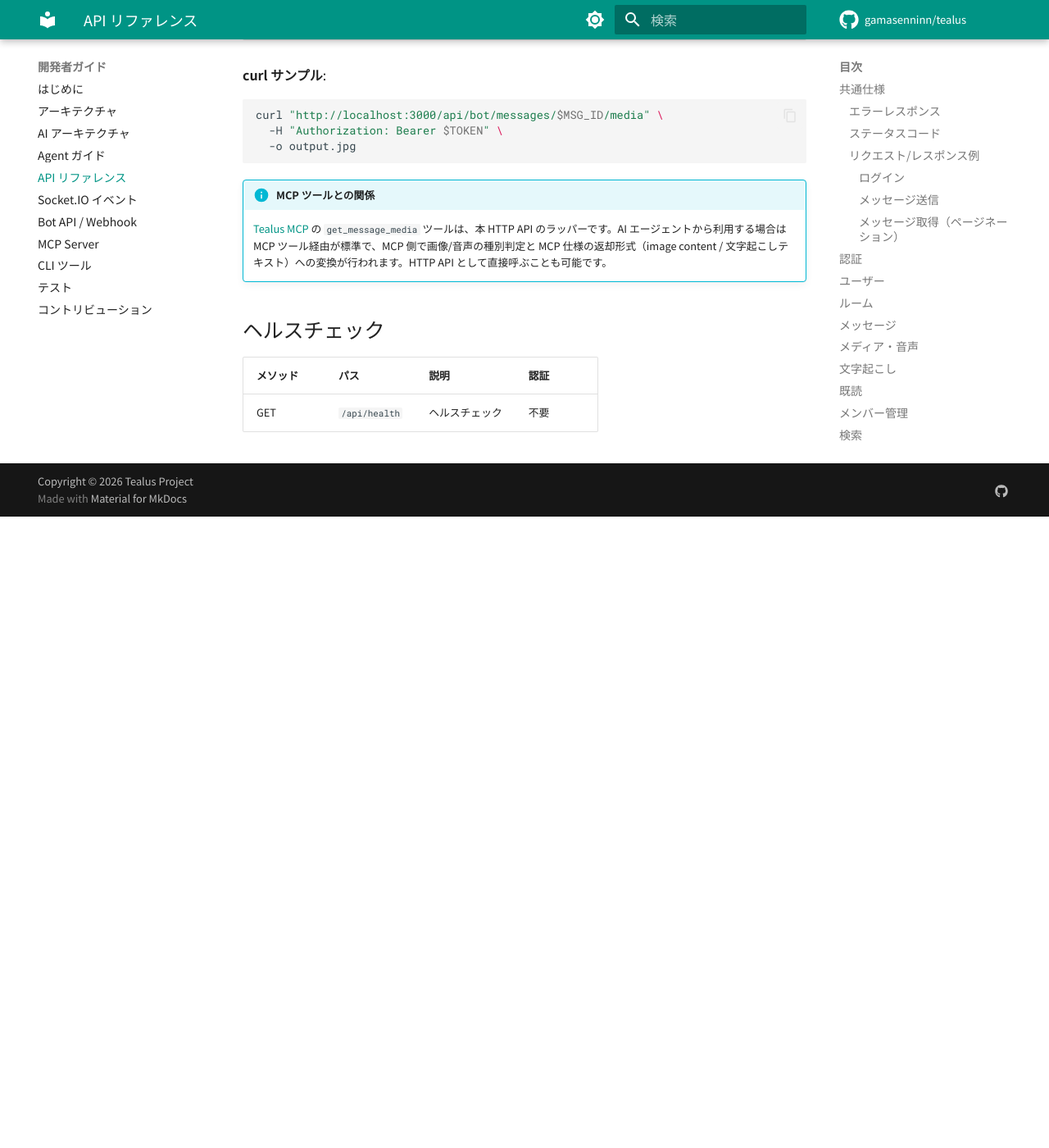
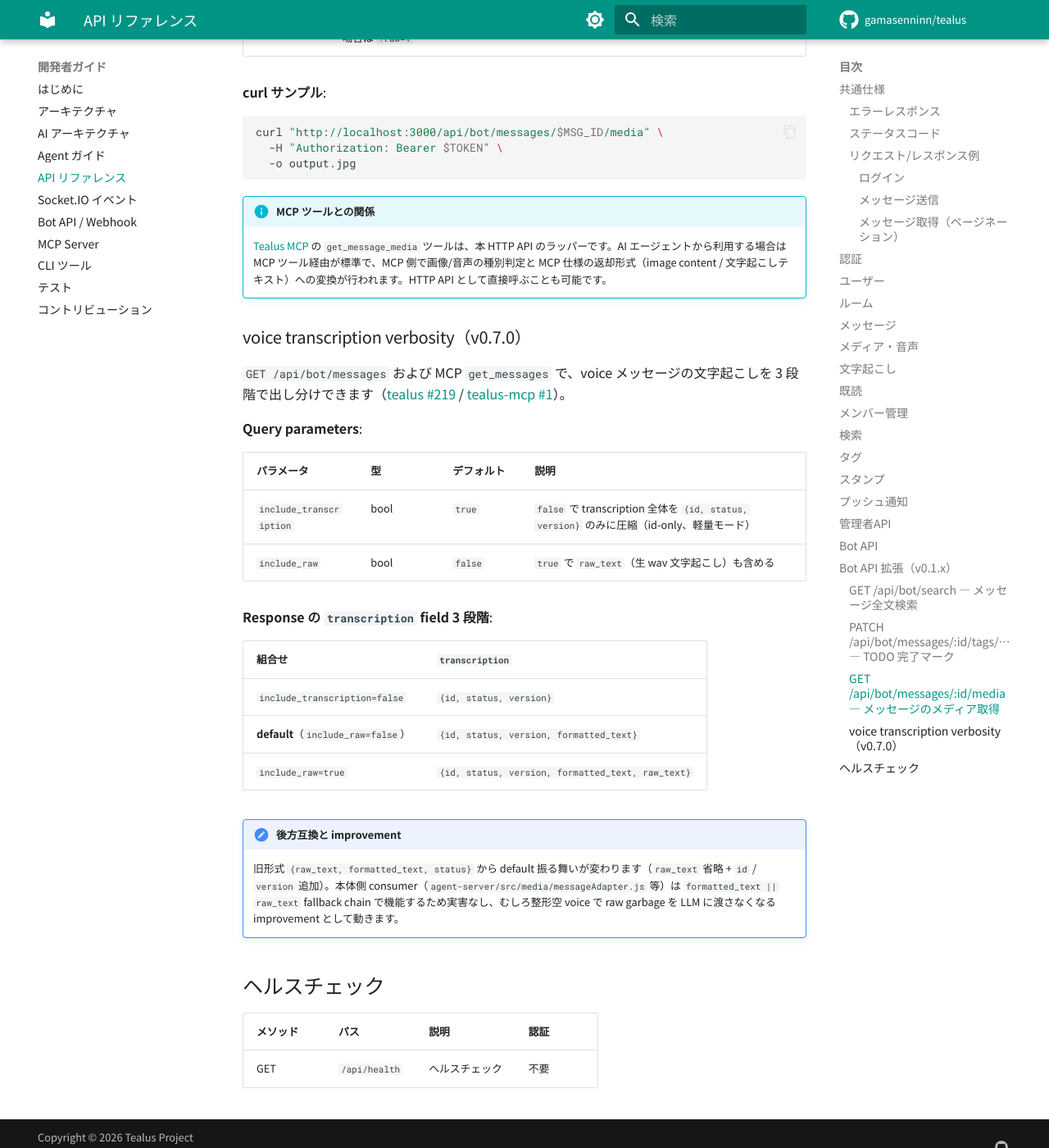
Before and after one commit to gamasenninn/tealus-docs, an MkDocs documentation site: the page built from docs/dev/api.md, in a window 1280 px wide and 1400 px high, scrolled down 9752 px. Shown: the whole window at 82% size. Built offline with MkDocs 1.6.1 and Material for MkDocs 9.7.7, drawn with Linux system fonts in a browser that asks for light colours; comment, search, counter and statistics services are not loaded; before the commit the page ends 10382 px from its top, so only the background shows below that; some of the changed text lies outside the part shown.

Commit message:
tealus-mcp v0.7.0 + tealus #219 反映: get_messages verbosity 制御 (Issue #9)
drift audit 全項目 GO 受領済 (本体班 2026-05-02 15:38)。Phase 分割なし、1 commit で軽量 cycle。

- dev/mcp.md: tealus-mcp version v0.6.0 → v0.7.0、get_messages 行に include_transcription / include_raw flag 追加、verbosity 3 段階の callout を search_messages callout の前に新設
- dev/api.md: GET /api/bot/messages 行を query parameter 言及に更新、Bot API 拡張セクション末尾に「voice transcription verbosity (v0.7.0)」サブセクション新設 (query parameter 表 + 3 段階 transcription 表 + 後方互換 note)
- releases.md: v0.2.2 直後に「tealus-mcp v0.7.0 — get_messages verbosity 制御」中間セクション追加 (本体は [Unreleased]、tealus-mcp 側は初の versioned release)

mkdocs build --strict 警告ゼロ、v0.6.0 完全消失 / v0.7.0 + include_transcription/include_raw が 3 ファイル整合を grep 確認。

Co-Authored-By: Claude Opus 4.7 (1M context) <noreply@anthropic.com>

```diff
--- a/docs/dev/api.md
+++ b/docs/dev/api.md
@@ -199,7 +199,7 @@ Bot用ユーザーとしてJWT認証が必要です。
 | POST | `/api/bot/voice` | 音声送信（自動文字起こし、default `gpt-4o-transcribe`） |
 | POST | `/api/bot/media` | メディア送信 |
 | POST | `/api/bot/status` | ステータス送信 |
-| GET | `/api/bot/messages` | メッセージ取得（ポーリング） |
+| GET | `/api/bot/messages` | メッセージ取得（ポーリング、v0.7.0〜 `include_transcription` / `include_raw` query parameter で文字起こし verbosity 制御） |
 | GET | `/api/bot/messages/:id/media` | メッセージのメディア取得（画像/音声、AI 直接視認用、v0.1.x） |
 | GET | `/api/bot/search` | メッセージ全文検索（v0.1.x） |
 | GET | `/api/bot/unread` | 未読メッセージ取得 |
@@ -310,6 +310,28 @@ curl "http://localhost:3000/api/bot/messages/$MSG_ID/media" \
 !!! info "MCP ツールとの関係"
     [Tealus MCP](mcp.md) の `get_message_media` ツールは、本 HTTP API のラッパーです。AI エージェントから利用する場合は MCP ツール経由が標準で、MCP 側で画像/音声の種別判定と MCP 仕様の返却形式（image content / 文字起こしテキスト）への変換が行われます。HTTP API として直接呼ぶことも可能です。
 
+### voice transcription verbosity（v0.7.0）
+
+`GET /api/bot/messages` および MCP `get_messages` で、voice メッセージの文字起こしを 3 段階で出し分けできます（[tealus #219](https://github.com/gamasenninn/tealus/issues/219) / [tealus-mcp #1](https://github.com/gamasenninn/tealus-mcp/issues/1)）。
+
+**Query parameters**:
+
+| パラメータ | 型 | デフォルト | 説明 |
+|---|---|---|---|
+| `include_transcription` | bool | `true` | `false` で transcription 全体を `{id, status, version}` のみに圧縮（id-only、軽量モード） |
+| `include_raw` | bool | `false` | `true` で `raw_text`（生 wav 文字起こし）も含める |
+
+**Response の `transcription` field 3 段階**:
+
+| 組合せ | `transcription` |
+|---|---|
+| `include_transcription=false` | `{id, status, version}` |
+| **default**（`include_raw=false`） | `{id, status, version, formatted_text}` |
+| `include_raw=true` | `{id, status, version, formatted_text, raw_text}` |
+
+!!! note "後方互換と improvement"
+    旧形式 `{raw_text, formatted_text, status}` から default 振る舞いが変わります（`raw_text` 省略 + `id` / `version` 追加）。本体側 consumer（`agent-server/src/media/messageAdapter.js` 等）は `formatted_text || raw_text` fallback chain で機能するため実害なし、むしろ整形空 voice で raw garbage を LLM に渡さなくなる improvement として動きます。
+
 ## ヘルスチェック
 
 | メソッド | パス | 説明 | 認証 |
--- a/docs/releases.md
+++ b/docs/releases.md
@@ -8,6 +8,14 @@
 - **voice 再文字起こし機能**（[#216](https://github.com/gamasenninn/tealus/issues/216)）: 文字起こしが失敗 / 不適切な voice メッセージを手動 retry 可能に。新 endpoint `POST /api/messages/:id/transcription/retranscribe`
 - **gpt-4o-transcribe default 採用**（[#217](https://github.com/gamasenninn/tealus/issues/217)）: whisper-1 の hallucination（TV 字幕由来 noise 等）が大幅軽減。env `WHISPER_MODEL` で旧モデル戻し可
 - **tealus-cli credentials defensive**（[#212](https://github.com/gamasenninn/tealus/issues/212)）: watch モードで JWT 再取得時の再発バグに対する起動時 freeze 防御層
+
+## tealus-mcp v0.7.0 — get_messages verbosity 制御（2026年5月2日）
+
+tealus 本体は `[Unreleased]` だが、tealus-mcp 側は初の versioned release。
+
+- `get_messages` ツールに `include_transcription` / `include_raw` の 2 flag 追加（[tealus-mcp #1](https://github.com/gamasenninn/tealus-mcp/issues/1) / [tealus #219](https://github.com/gamasenninn/tealus/issues/219)）
+- voice transcription inline 形式が 3 段階に: id-only / default（formatted_text のみ）/ +raw_text
+- 本体側 consumer は `formatted_text || raw_text` fallback chain で動作、整形空 voice で raw garbage を LLM に渡さない improvement として動作
 
 ## v0.2.1 — install/onboarding patch（2026年5月1日）
 
```
Also changed, not shown: docs/dev/mcp.md (+13 -2 lines).
